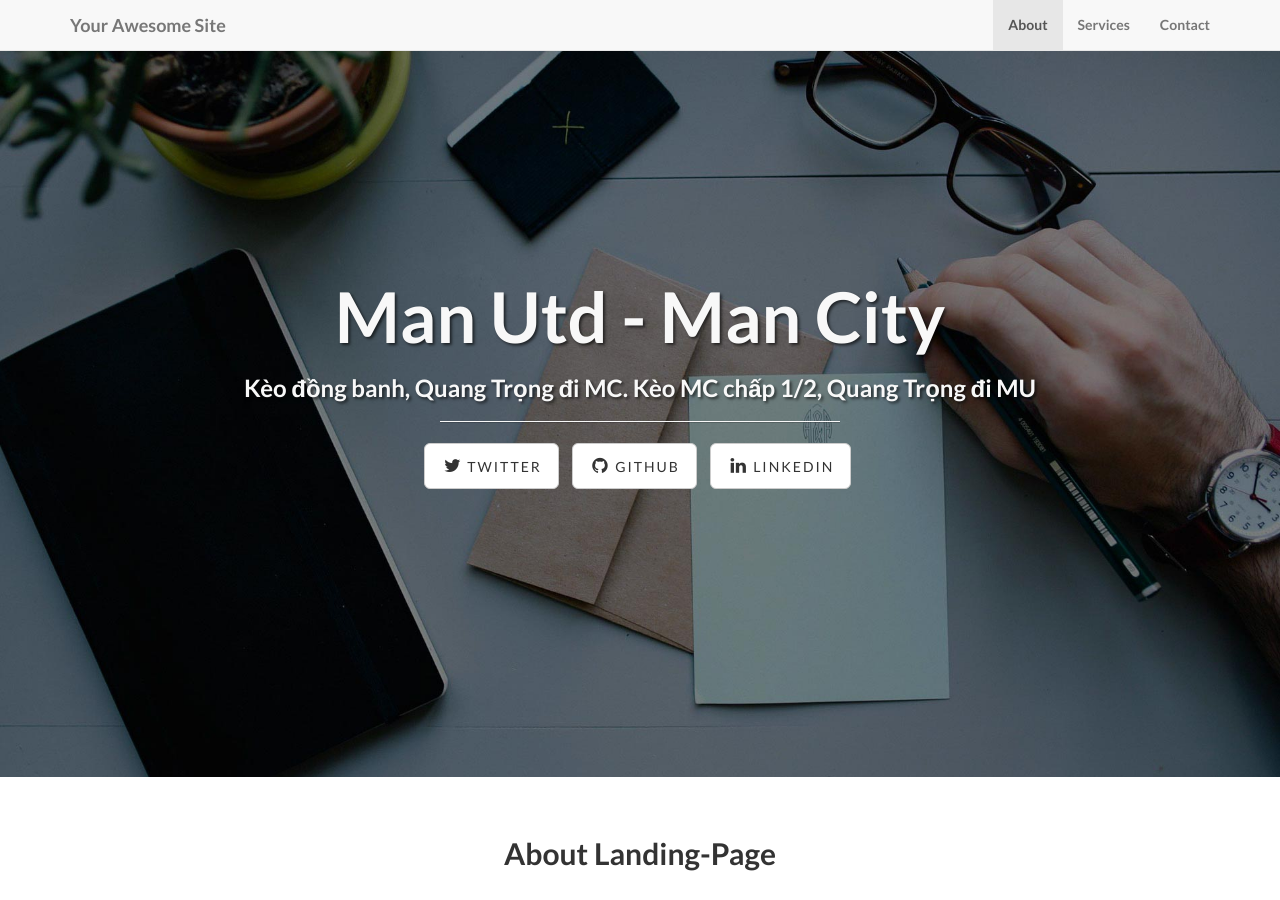
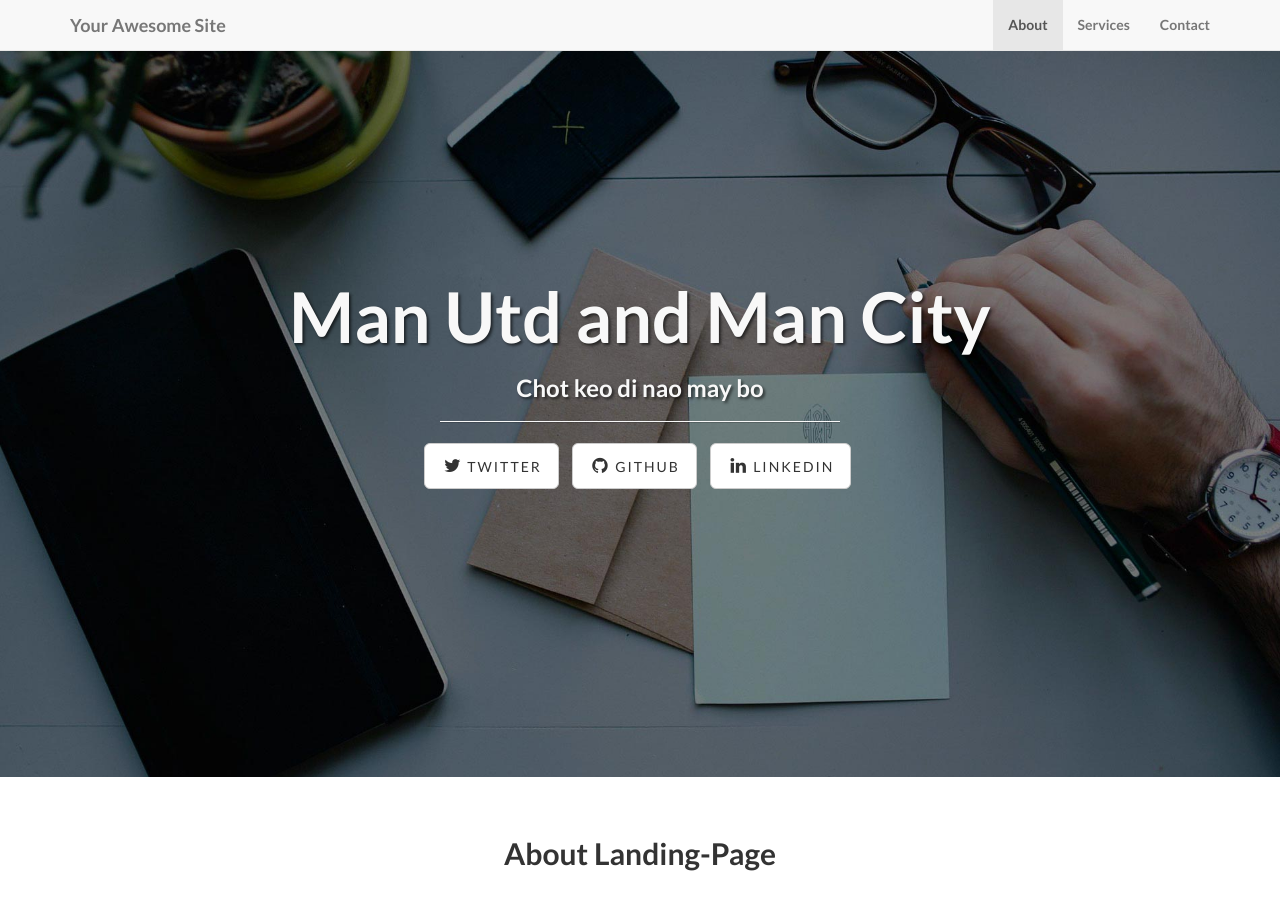
Before and after one commit to letsdotop/letsdotop.github.io, a Jekyll site: the page built from index.html, in a window 1280 px wide and 900 px high. Built offline with Jekyll 4.4.1, drawn with Linux system fonts in a browser that asks for light colours.

Commit message:
Testing title change

```diff
--- a/index.html
+++ b/index.html
@@ -1,5 +1,5 @@
 ---
 layout: default
-title: Man Utd - Man City
-subTitle: Kèo đồng banh, Quang Trọng đi MC. Kèo MC chấp 1/2, Quang Trọng đi MU
+title: Man Utd and Man City
+subTitle: Chot keo di nao may bo
 ---
```
